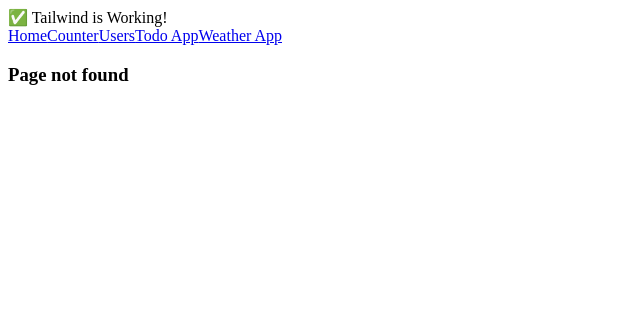
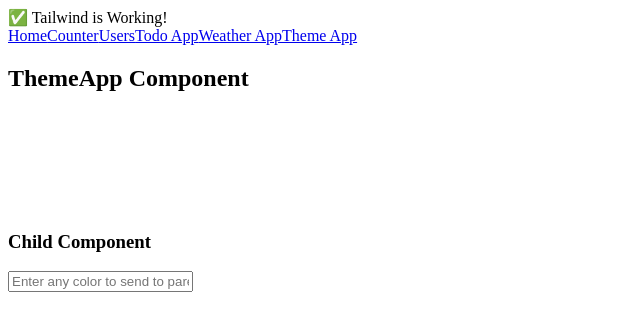
Before and after one commit to shivarajskit/react-hands-on, a React (Vite) app in the folder my-react-app/: page /theme in a window 1280 px wide. Before the commit this address had no page. Shown: the top 330 px of the page, without its empty margins (0-640 px from the left). Built offline with nearby package versions, Linux system fonts and the light colour scheme.

Commit message:
Send Data from Child to Parent using handler function as props

```diff
--- a/my-react-app/src/App.tsx
+++ b/my-react-app/src/App.tsx
@@ -4,6 +4,7 @@ import Counter from './components/Counter';
 import UserList from './components/UserList';
 import TodoApp from './components/TodoApp';
 import WeatherApp from './components/WeatherApp';
+import ThemeApp from './components/ThemeApp';
 
 function App() {
   return (
@@ -17,6 +18,7 @@ function App() {
         <Link className="hover:underline" to="/users">Users</Link>
         <Link className="hover:underline" to="/todos">Todo App</Link>
         <Link className="hover:underline" to="/weather">Weather App</Link>
+        <Link className="hover:underline" to="/theme">Theme App</Link>
       </nav>
 
       <div className="p-6 max-w-2xl mx-auto">
@@ -31,6 +33,7 @@ function App() {
           <Route path="/users" element={<UserList />} />
           <Route path="/todos" element={<TodoApp />} />
           <Route path="/weather" element={<WeatherApp />} />
+          <Route path="/theme" element={<ThemeApp />} />
           <Route path="*" element={
             <h3 className="text-red-600 text-xl">Page not found</h3>}
           />
--- /dev/null
+++ b/my-react-app/src/components/Child.tsx
@@ -0,0 +1,19 @@
+type ChildProps = {
+  onSendData: (data: string) => void;
+};
+
+function Child({ onSendData }: ChildProps) {
+  const sendDataToParent = (color: string) => {
+    const data = color;
+    onSendData(data); // call parent function with data
+  };
+
+  return (
+    <div>
+      <h3>Child Component</h3>
+      <input type="text" onChange={(e) => sendDataToParent(e.target.value)} placeholder="Enter any color to send to parent" />
+    </div>
+  );
+}
+
+export default Child;
--- /dev/null
+++ b/my-react-app/src/components/ThemeApp.tsx
@@ -0,0 +1,21 @@
+import { useState } from "react";
+import Child from "./Child";
+import "./theme-app.css";
+
+function ThemeApp() {
+  const [childData, setChildData] = useState("");
+
+  const handleChildData = (colorFromChild: string) => {
+    setChildData(colorFromChild);
+  };
+
+  return (
+    <div>
+      <h2>ThemeApp Component</h2>
+      <div className="box" style={{ background: childData }}></div>
+      <Child onSendData={handleChildData} />
+    </div>
+  );
+}
+
+export default ThemeApp;
--- /dev/null
+++ b/my-react-app/src/components/theme-app.css
@@ -0,0 +1,4 @@
+.box {
+    width: 100px;
+    height: 100px;
+}
```
